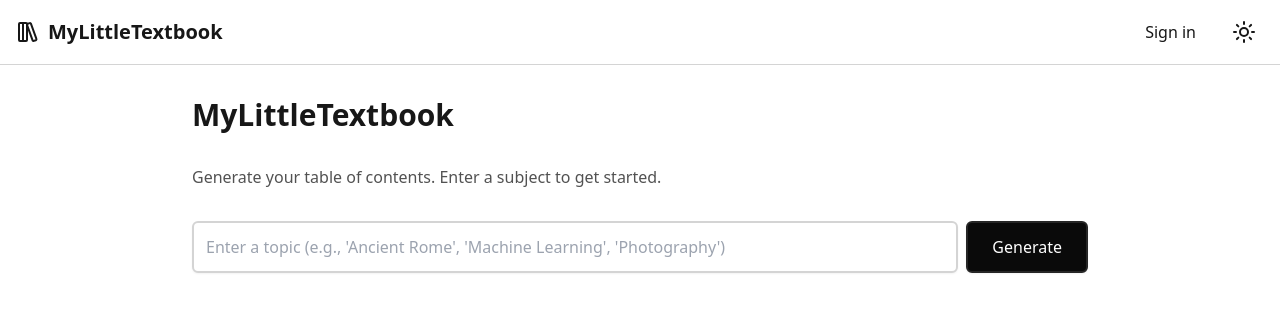
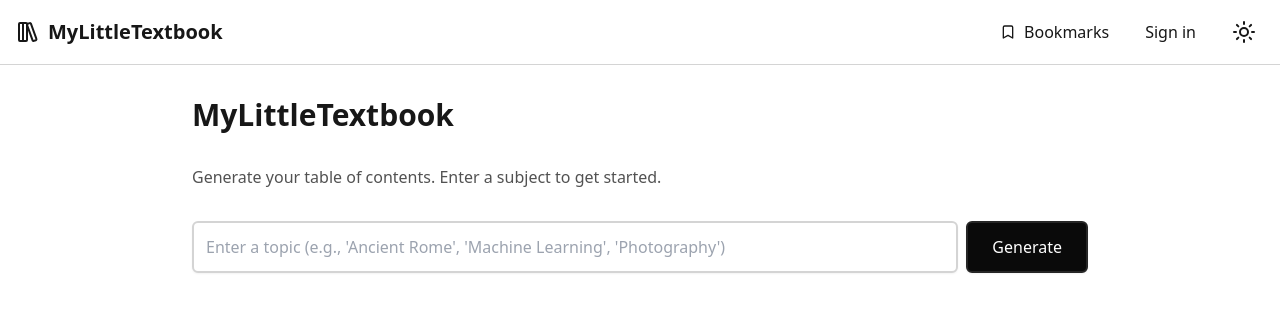
Before and after one commit to paradimes/mylittletextbook-next14, a Next.js app in the folder my-app/: page / in a window 1280 px wide. Shown: the top 312 px of the page. Built offline with nearby package versions, Linux system fonts and the light colour scheme; no server answers.

Commit message:
added bookmarks page and bookmarks list. next commit will focus on creating a new page to view the bookmarked item

```diff
--- /dev/null
+++ b/my-app/src/app/bookmarks/page.tsx
@@ -0,0 +1,17 @@
+// src/app/bookmarks/page.tsx
+import Header from "@/components/Header";
+import BookmarksList from "@/components/BookmarksList";
+
+export default function BookmarksPage() {
+  return (
+    <>
+      <Header />
+      <main className="container mx-auto px-4 py-8">
+        <div className="max-w-4xl mx-auto">
+          <h1 className="text-3xl font-bold mb-8">My Bookmarks</h1>
+          <BookmarksList />
+        </div>
+      </main>
+    </>
+  );
+}
--- /dev/null
+++ b/my-app/src/components/BookmarksList.tsx
@@ -0,0 +1,88 @@
+// src/components/BookmarksList.tsx
+"use client";
+
+import { useSession } from "next-auth/react";
+import { useEffect, useState } from "react";
+import Link from "next/link";
+import LoadingSpinner from "./LoadingSpinner";
+
+interface BookmarkedTopic {
+  id: string;
+  topicId: string;
+  createdAt: string;
+  topic: {
+    id: string;
+    name: string;
+  };
+}
+
+export default function BookmarksList() {
+  const { data: session } = useSession();
+  const [bookmarks, setBookmarks] = useState<BookmarkedTopic[]>([]);
+  const [isLoading, setIsLoading] = useState(true);
+  const [error, setError] = useState<string | null>(null);
+
+  useEffect(() => {
+    if (session?.user) {
+      fetchBookmarks();
+    }
+  }, [session]);
+
+  const fetchBookmarks = async () => {
+    try {
+      const response = await fetch("/api/bookmarks");
+      const data = await response.json();
+      setBookmarks(data);
+      // eslint-disable-next-line @typescript-eslint/no-unused-vars
+    } catch (err) {
+      setError("Failed to load bookmarks");
+    } finally {
+      setIsLoading(false);
+    }
+  };
+
+  if (!session?.user) {
+    return (
+      <div className="text-center py-8">
+        <p>Please sign in to view your bookmarks</p>
+      </div>
+    );
+  }
+
+  if (isLoading) return <LoadingSpinner />;
+
+  if (error) {
+    return <div className="text-red-500 text-center py-4">{error}</div>;
+  }
+
+  if (bookmarks.length === 0) {
+    return (
+      <div className="text-center py-8">
+        <p className="text-neutral-600 dark:text-neutral-400">
+          You haven&apos;t bookmarked any topics yet
+        </p>
+      </div>
+    );
+  }
+
+  return (
+    <div className="space-y-4">
+      {bookmarks.map((bookmark) => (
+        <div
+          key={bookmark.id}
+          className="p-4 rounded-lg border border-neutral-200 dark:border-neutral-800"
+        >
+          <Link
+            href={`/?topic=${encodeURIComponent(bookmark.topic.name)}`}
+            className="block hover:underline"
+          >
+            <h3 className="text-lg font-medium">{bookmark.topic.name}</h3>
+            <p className="text-sm text-neutral-500 dark:text-neutral-400">
+              Bookmarked on {new Date(bookmark.createdAt).toLocaleDateString()}
+            </p>
+          </Link>
+        </div>
+      ))}
+    </div>
+  );
+}
--- a/my-app/src/components/Header.tsx
+++ b/my-app/src/components/Header.tsx
@@ -1,5 +1,6 @@
 // src/components/Header.tsx
 
+import Link from "next/link";
 import AuthButton from "./auth/AuthButton";
 import ThemeToggle from "./ThemeToggle";
 
@@ -27,6 +28,25 @@ export default function Header() {
           <h1 className="text-xl font-semibold">MyLittleTextbook</h1>
         </div>
         <div className="flex items-center justify-center gap-5">
+          <Link
+            href="/bookmarks"
+            className="hover:bg-neutral-100 dark:hover:bg-neutral-700 p-2 rounded flex items-center gap-2"
+          >
+            <svg
+              xmlns="http://www.w3.org/2000/svg"
+              width="16"
+              height="16"
+              viewBox="0 0 24 24"
+              fill="none"
+              stroke="currentColor"
+              strokeWidth="2"
+              strokeLinecap="round"
+              strokeLinejoin="round"
+            >
+              <path d="m19 21-7-4-7 4V5a2 2 0 0 1 2-2h10a2 2 0 0 1 2 2v16z" />
+            </svg>
+            Bookmarks
+          </Link>{" "}
           <AuthButton />
           <ThemeToggle />
         </div>
--- a/my-app/src/components/ThemeToggle.tsx
+++ b/my-app/src/components/ThemeToggle.tsx
@@ -1,4 +1,5 @@
 // src/components/ThemeToggle.tsx
+"use client";
 
 import { useState, useEffect } from "react";
 
```
